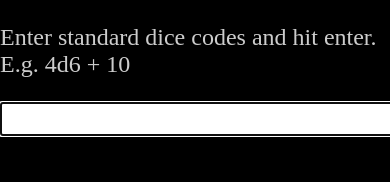
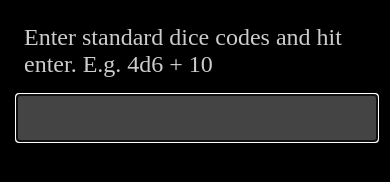
Before and after one commit to colinhowe/roller, a website built with webpack: page src/index.html in a window 390 px wide. Built offline with nearby package versions, Linux system fonts and the light colour scheme.

Commit message:
Improve mobile styles

```diff
--- a/src/index.html
+++ b/src/index.html
@@ -13,10 +13,14 @@
         margin: 24px auto;
         background-color: #000000;
         color: #ccc;
+        padding: 0 24px;
       }
       input {
-        margin-bottom: 24px;
-            width: 100%
+        width: 100%;
+        background-color: #444;
+        color: #ccc;
+        padding: 8px;
+        margin: -8px -8px 24px -8px;
       }
     </style>
   </head>
```
